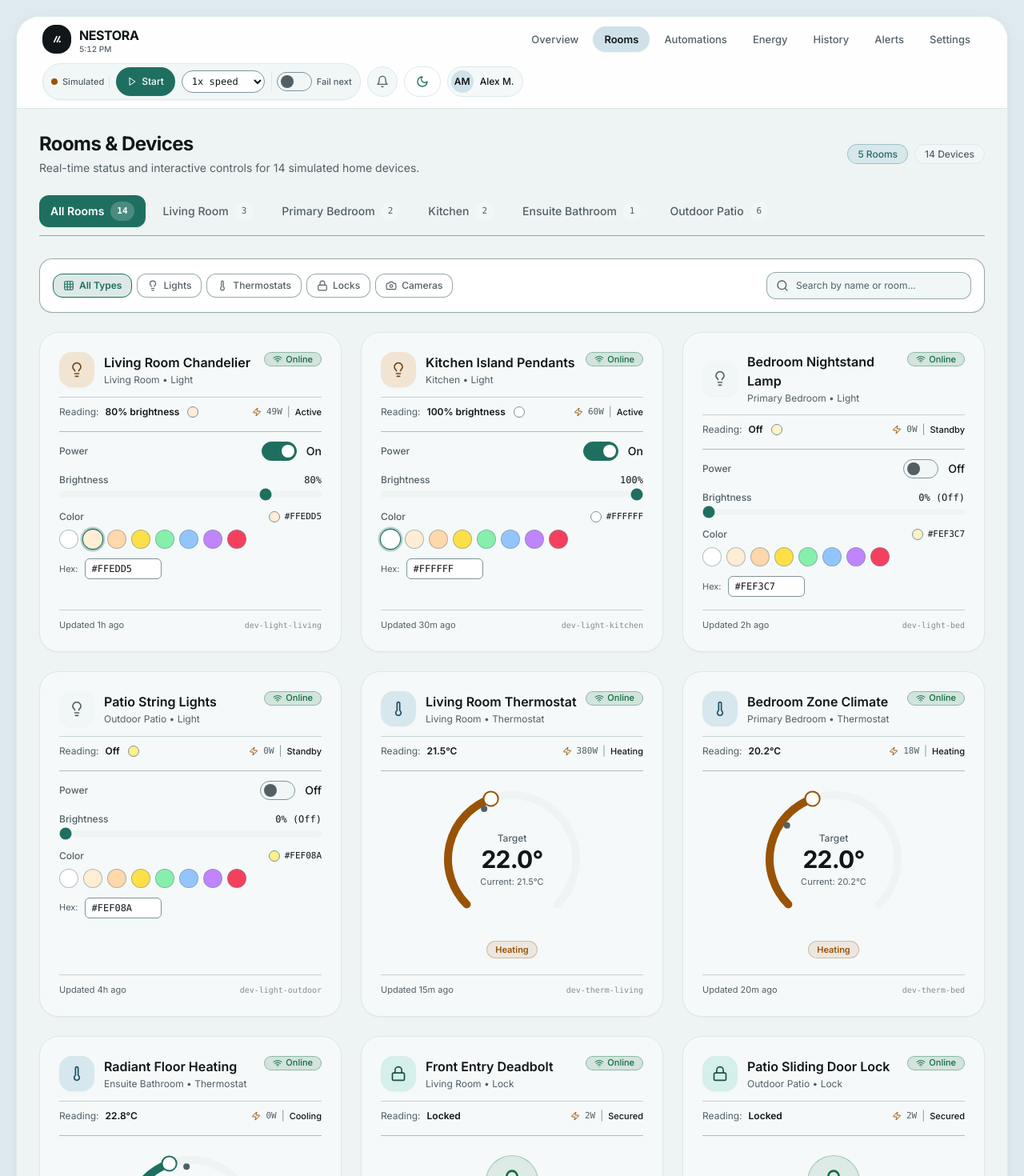
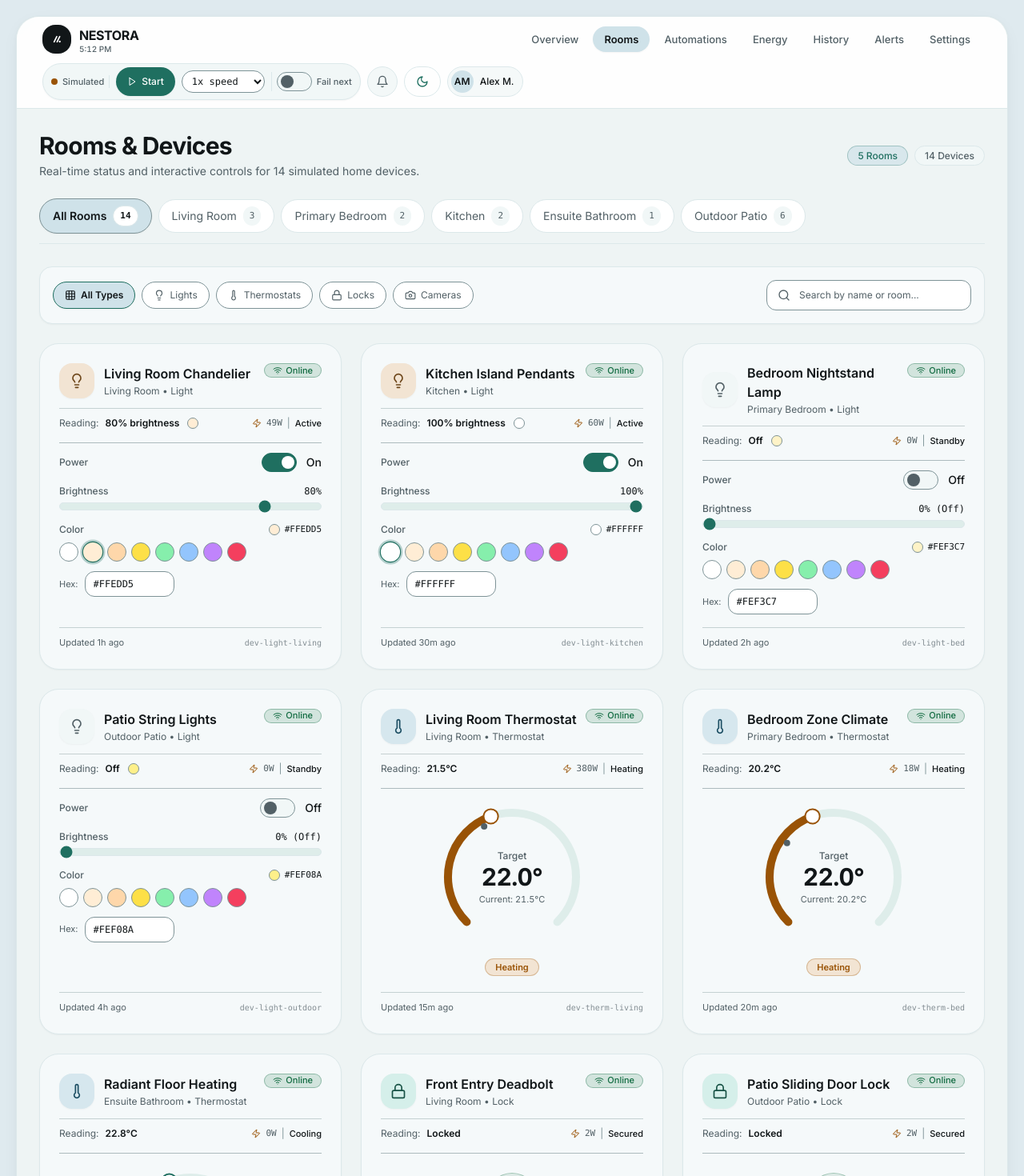
Before and after one commit to shalinireddy67/Homie-SmartSpace, a React (Vite) app: page /rooms in a window 1280 px wide. Shown: the top 1470 px of the page at 80% size. Built offline with nearby package versions, Linux system fonts and the light colour scheme.

Commit message:
style(rooms): align Rooms & Devices page, cards, and interactive controls with v2 tokens

```diff
--- a/src/components/controls/ColorPicker.tsx
+++ b/src/components/controls/ColorPicker.tsx
@@ -109,10 +109,10 @@ export const ColorPicker: React.FC<ColorPickerProps> = ({
               aria-label={`Color ${swatch}`}
               aria-pressed={isSelected}
               onClick={() => handleSwatchClick(swatch)}
-              className={`h-6 w-6 rounded-full border transition-transform focus-visible:outline-none focus-visible:ring-2 focus-visible:ring-accent focus-visible:ring-offset-2 ${
+              className={`h-8 w-8 sm:h-6 sm:w-6 rounded-full border transition-transform focus-visible:outline-none focus-visible:ring-2 focus-visible:ring-accent focus-visible:ring-offset-2 ${
                 isSelected
                   ? 'border-accent scale-110 ring-2 ring-accent/30'
-                  : 'border-border/60 hover:scale-105'
+                  : 'border-border hover:scale-105'
               } ${disabled ? 'cursor-not-allowed opacity-60' : ''}`}
               style={{ backgroundColor: swatch }}
             />
@@ -136,7 +136,7 @@ export const ColorPicker: React.FC<ColorPickerProps> = ({
           onChange={handleInputChange}
           onBlur={handleInputBlur}
           onKeyDown={handleKeyDown}
-          className={`w-24 px-2 py-1 text-xs font-mono uppercase bg-surface rounded-md border ${
+          className={`w-28 px-2.5 py-1.5 min-h-[44px] sm:min-h-[32px] text-xs font-mono uppercase bg-surface rounded-xl border ${
             inputError ? 'border-danger focus:ring-danger' : 'border-border focus:ring-accent'
           } ${disabled ? 'cursor-not-allowed opacity-60' : ''} focus-visible:outline-none focus-visible:ring-2`}
         />
--- a/src/components/controls/DimmerSlider.tsx
+++ b/src/components/controls/DimmerSlider.tsx
@@ -111,7 +111,7 @@ export const DimmerSlider: React.FC<DimmerSliderProps> = ({
           onTouchEnd={handleRelease}
           onKeyUp={handleRelease}
           onKeyDown={handleKeyDown}
-          className="w-full h-2 bg-surface-subtle rounded-lg appearance-none cursor-pointer accent-accent focus-visible:outline-none focus-visible:ring-2 focus-visible:ring-accent focus-visible:ring-offset-2 disabled:cursor-not-allowed aria-disabled:cursor-not-allowed"
+          className="w-full h-2.5 bg-arc-track border border-border-subtle rounded-full appearance-none cursor-pointer accent-accent focus-visible:outline-none focus-visible:ring-2 focus-visible:ring-accent focus-visible:ring-offset-2 disabled:cursor-not-allowed aria-disabled:cursor-not-allowed"
         />
       </div>
 
--- a/src/components/controls/RadialDial.tsx
+++ b/src/components/controls/RadialDial.tsx
@@ -158,10 +158,10 @@ export const RadialDial: React.FC<RadialDialProps> = ({
   const isCooling = localTarget < current - 0.2;
   const modeLabel = isHeating ? 'Heating' : isCooling ? 'Cooling' : 'Idle';
   const modeColor = isHeating
-    ? 'text-warning bg-warning/10 border-warning/30'
+    ? 'text-warning bg-warning-subtle border-warning/30'
     : isCooling
-    ? 'text-accent bg-accent/10 border-accent/30'
-    : 'text-text-muted bg-surface-subtle border-border';
+    ? 'text-accent bg-accent-subtle border-border-subtle'
+    : 'text-text-muted bg-surface-elevated border-border-subtle';
 
   return (
     <div
@@ -197,7 +197,7 @@ export const RadialDial: React.FC<RadialDialProps> = ({
             stroke="currentColor"
             strokeWidth={strokeWidth}
             strokeLinecap="round"
-            className="text-surface-subtle"
+            className="text-arc-track"
           />
 
           {/* Active Target Arc */}
@@ -207,7 +207,7 @@ export const RadialDial: React.FC<RadialDialProps> = ({
             stroke="currentColor"
             strokeWidth={strokeWidth}
             strokeLinecap="round"
-            className={isHeating ? 'text-warning' : isCooling ? 'text-accent' : 'text-success'}
+            className={isHeating ? 'text-warning' : 'text-arc-fill'}
           />
 
           {/* Current Ambient Temperature Dot Indicator */}
@@ -224,8 +224,8 @@ export const RadialDial: React.FC<RadialDialProps> = ({
             cx={targetPos.x}
             cy={targetPos.y}
             r={strokeWidth / 1.1}
-            className={`fill-white stroke-2 shadow-md transition-transform ${
-              isHeating ? 'stroke-warning' : isCooling ? 'stroke-accent' : 'stroke-success'
+            className={`fill-surface stroke-2 shadow-md transition-transform ${
+              isHeating ? 'stroke-warning' : 'stroke-accent'
             }`}
             aria-hidden="true"
           />
@@ -234,17 +234,17 @@ export const RadialDial: React.FC<RadialDialProps> = ({
         {/* Center Readouts */}
         <div className="absolute inset-0 flex flex-col items-center justify-center pointer-events-none mt-1">
           <span className="text-xs text-text-muted font-medium">Target</span>
-          <span className="text-3xl font-bold tracking-tight text-text">
+          <span className="text-3xl font-bold tracking-tight text-text tabular-nums">
             {localTarget.toFixed(1)}°
           </span>
-          <span className="text-[11px] text-text-muted mt-0.5">
+          <span className="text-[11px] text-text-muted mt-0.5 tabular-nums">
             Current: {current.toFixed(1)}°{unit}
           </span>
         </div>
       </div>
 
       {/* Mode Status Badge */}
-      <div className={`mt-2 px-2.5 py-0.5 rounded-full text-[11px] font-semibold border ${modeColor}`}>
+      <div className={`mt-2 px-3 py-0.5 rounded-full text-[11px] font-semibold border whitespace-nowrap ${modeColor}`}>
         {modeLabel}
       </div>
 
--- a/src/components/devices/DeviceCard.tsx
+++ b/src/components/devices/DeviceCard.tsx
@@ -68,7 +68,7 @@ const DeviceCardComponent: React.FC<DeviceCardProps> = ({
           <div
             className={`h-11 w-11 rounded-2xl flex items-center justify-center shrink-0 shadow-xs transition-colors ${
               device.on
-                ? 'bg-pastel-yellow-bg text-pastel-yellow-text'
+                ? 'bg-pastel-peach-bg text-pastel-peach-text'
                 : 'bg-surface-elevated text-text-muted'
             }`}
           >
@@ -87,7 +87,7 @@ const DeviceCardComponent: React.FC<DeviceCardProps> = ({
             className={`h-11 w-11 rounded-2xl flex items-center justify-center shrink-0 shadow-xs transition-colors ${
               device.locked
                 ? 'bg-pastel-green-bg text-pastel-green-text'
-                : 'bg-pastel-yellow-bg text-pastel-yellow-text'
+                : 'bg-pastel-peach-bg text-pastel-peach-text'
             }`}
           >
             {device.locked ? <Lock className="h-5 w-5" /> : <Unlock className="h-5 w-5" />}
@@ -95,7 +95,7 @@ const DeviceCardComponent: React.FC<DeviceCardProps> = ({
         );
       case 'camera':
         return (
-          <div className="h-11 w-11 rounded-2xl flex items-center justify-center shrink-0 shadow-xs bg-surface-elevated text-accent">
+          <div className="h-11 w-11 rounded-2xl flex items-center justify-center shrink-0 shadow-xs bg-pastel-lavender-bg text-pastel-lavender-text">
             <Camera className="h-5 w-5" />
           </div>
         );
@@ -141,10 +141,10 @@ const DeviceCardComponent: React.FC<DeviceCardProps> = ({
   return (
     <Card
       data-testid={`device-card-${device.id}`}
-      className={`relative flex flex-col justify-between transition-all duration-200 border ${
+      className={`relative flex flex-col justify-between transition-all duration-200 rounded-3xl border ${
         !device.online
-          ? 'opacity-70 bg-surface-subtle/50 border-border/60'
-          : 'bg-surface hover:border-border/80 shadow-xs'
+          ? 'opacity-75 bg-surface-elevated/60 border-border-subtle'
+          : 'bg-surface-card border-border-subtle hover:border-border shadow-xs hover:shadow-soft'
       }`}
     >
       {/* Top Header */}
--- a/src/pages/RoomsDevicesPage.tsx
+++ b/src/pages/RoomsDevicesPage.tsx
@@ -88,7 +88,7 @@ export const RoomsDevicesPage: React.FC = () => {
       {/* Page Header */}
       <div className="flex flex-col sm:flex-row sm:items-center sm:justify-between gap-4">
         <div>
-          <h1 className="text-2xl font-bold tracking-tight text-text">Rooms & Devices</h1>
+          <h1 className="text-2xl sm:text-3xl font-bold tracking-tight text-text">Rooms & Devices</h1>
           <p className="text-sm text-text-muted mt-1">
             Real-time status and interactive controls for {devices.length} simulated home devices.
           </p>
@@ -100,11 +100,11 @@ export const RoomsDevicesPage: React.FC = () => {
       </div>
 
       {/* Room Navigation Tabs */}
-      <div className="overflow-x-auto pb-1 max-w-full">
+      <div className="overflow-x-auto sm:overflow-visible pb-1 max-w-full">
         <div
           role="tablist"
           aria-label="Filter devices by room"
-          className="flex items-center gap-2 border-b border-border/80 min-w-max pb-2.5"
+          className="flex items-center sm:flex-wrap gap-2 border-b border-border-subtle min-w-max sm:min-w-0 pb-3"
         >
           <button
             type="button"
@@ -112,16 +112,18 @@ export const RoomsDevicesPage: React.FC = () => {
             aria-selected={selectedRoom === 'all'}
             aria-controls="devices-grid"
             onClick={() => setSelectedRoom('all')}
-            className={`px-3.5 py-2 rounded-xl text-xs sm:text-sm font-medium transition-all duration-200 flex items-center gap-2 focus-ring ${
+            className={`px-4 py-2 min-h-[44px] sm:min-h-[38px] rounded-full text-xs sm:text-sm transition-all duration-200 flex items-center gap-2 border focus-ring whitespace-nowrap ${
               selectedRoom === 'all'
-                ? 'bg-accent text-white shadow-xs font-semibold'
-                : 'text-text-muted hover:text-text hover:bg-surface-elevated'
+                ? 'bg-accent-subtle text-text border-border shadow-xs font-semibold'
+                : 'bg-surface text-text-muted border-border-subtle hover:text-text hover:bg-surface-card'
             }`}
           >
             <span>All Rooms</span>
             <span
               className={`text-[11px] px-2 py-0.5 rounded-full font-mono tabular-nums ${
-                selectedRoom === 'all' ? 'bg-white/20 text-white' : 'bg-surface-elevated text-text-muted'
+                selectedRoom === 'all'
+                  ? 'bg-surface text-text border border-border-subtle'
+                  : 'bg-surface-elevated text-text-muted'
               }`}
             >
               {devices.length}
@@ -139,16 +141,18 @@ export const RoomsDevicesPage: React.FC = () => {
                 aria-selected={isSelected}
                 aria-controls="devices-grid"
                 onClick={() => setSelectedRoom(room.id)}
-                className={`px-3.5 py-2 rounded-xl text-xs sm:text-sm font-medium transition-all duration-200 flex items-center gap-2 focus-ring ${
+                className={`px-4 py-2 min-h-[44px] sm:min-h-[38px] rounded-full text-xs sm:text-sm transition-all duration-200 flex items-center gap-2 border focus-ring whitespace-nowrap ${
                   isSelected
-                    ? 'bg-accent text-white shadow-xs font-semibold'
-                    : 'text-text-muted hover:text-text hover:bg-surface-elevated'
+                    ? 'bg-accent-subtle text-text border-border shadow-xs font-semibold'
+                    : 'bg-surface text-text-muted border-border-subtle hover:text-text hover:bg-surface-card'
                 }`}
               >
                 <span>{room.name}</span>
                 <span
                   className={`text-[11px] px-2 py-0.5 rounded-full font-mono tabular-nums ${
-                    isSelected ? 'bg-white/20 text-white' : 'bg-surface-elevated text-text-muted'
+                    isSelected
+                      ? 'bg-surface text-text border border-border-subtle'
+                      : 'bg-surface-elevated text-text-muted'
                   }`}
                 >
                   {count}
@@ -160,10 +164,10 @@ export const RoomsDevicesPage: React.FC = () => {
       </div>
 
       {/* Filter and Search Bar */}
-      <div className="flex flex-col md:flex-row md:items-center justify-between gap-3 p-4 bg-surface rounded-2xl border border-border/80 shadow-xs">
+      <div className="flex flex-col md:flex-row md:items-center justify-between gap-3 p-4 bg-surface-card rounded-2xl border border-border-subtle shadow-xs">
         {/* Device Type Filter Pills */}
         <div
-          className="flex flex-wrap items-center gap-1.5"
+          className="flex flex-wrap items-center gap-2"
           role="group"
           aria-label="Filter by device type"
         >
@@ -173,10 +177,10 @@ export const RoomsDevicesPage: React.FC = () => {
               type="button"
               onClick={() => setSelectedType(opt.id as DeviceType | 'all')}
               aria-pressed={selectedType === opt.id}
-              className={`px-3 py-1.5 text-xs font-medium rounded-xl border transition-all duration-200 flex items-center gap-1.5 focus-ring ${
+              className={`px-3.5 py-2 min-h-[44px] sm:min-h-[34px] sm:py-1.5 text-xs rounded-full border transition-all duration-200 flex items-center gap-1.5 focus-ring ${
                 selectedType === opt.id
-                  ? 'bg-accent/15 border-accent text-accent font-semibold shadow-xs'
-                  : 'bg-surface border-border/80 text-text-muted hover:text-text hover:border-border'
+                  ? 'bg-accent-subtle border-accent text-text font-semibold shadow-xs'
+                  : 'bg-surface border-border text-text-muted hover:text-text hover:bg-surface-elevated'
               }`}
             >
               {opt.icon}
@@ -188,21 +192,21 @@ export const RoomsDevicesPage: React.FC = () => {
         {/* Search Field & Clear */}
         <div className="flex items-center gap-2">
           <div className="relative flex-1 md:w-64">
-            <Search className="absolute left-3 top-1/2 -translate-y-1/2 h-4 w-4 text-text-muted pointer-events-none" />
+            <Search className="absolute left-3.5 top-1/2 -translate-y-1/2 h-4 w-4 text-text-muted pointer-events-none" />
             <input
               type="text"
               value={searchQuery}
               onChange={(e) => setSearchQuery(e.target.value)}
               placeholder="Search by name or room..."
               aria-label="Search devices or rooms"
-              className="w-full pl-9 pr-8 py-2 text-xs bg-surface-elevated border border-border/80 rounded-xl text-text placeholder:text-text-muted focus:outline-none focus:ring-2 focus:ring-accent"
+              className="w-full pl-10 pr-9 py-2 min-h-[44px] sm:min-h-[38px] text-xs bg-surface border border-border rounded-xl text-text placeholder:text-text-muted focus:outline-none focus:ring-2 focus:ring-accent"
             />
             {searchQuery && (
               <button
                 type="button"
                 onClick={() => setSearchQuery('')}
                 aria-label="Clear search text"
-                className="absolute right-2.5 top-1/2 -translate-y-1/2 text-text-muted hover:text-text p-1"
+                className="absolute right-2 top-1/2 -translate-y-1/2 text-text-muted hover:text-text p-2 min-h-[36px] min-w-[36px] flex items-center justify-center rounded-lg focus-ring"
               >
                 <X className="h-3.5 w-3.5" />
               </button>
@@ -214,7 +218,7 @@ export const RoomsDevicesPage: React.FC = () => {
               variant="ghost"
               size="sm"
               onClick={handleClearFilters}
-              className="text-xs text-text-muted hover:text-danger h-9 gap-1 px-2.5 shrink-0 rounded-xl"
+              className="text-xs text-text-muted hover:text-danger gap-1 px-3 shrink-0 rounded-xl"
               aria-label="Clear all active filters"
             >
               <SlidersHorizontal className="h-3.5 w-3.5" />
@@ -229,7 +233,7 @@ export const RoomsDevicesPage: React.FC = () => {
         {filteredDevices.length === 0 ? (
           <div
             data-testid="empty-devices-state"
-            className="flex flex-col items-center justify-center p-12 text-center bg-surface border border-dashed border-border/80 rounded-3xl"
+            className="flex flex-col items-center justify-center p-12 text-center bg-surface-card border border-dashed border-border rounded-3xl"
           >
             <div className="p-4 rounded-2xl bg-surface-elevated mb-3 text-text-muted">
               <SearchX className="h-8 w-8" />
```
